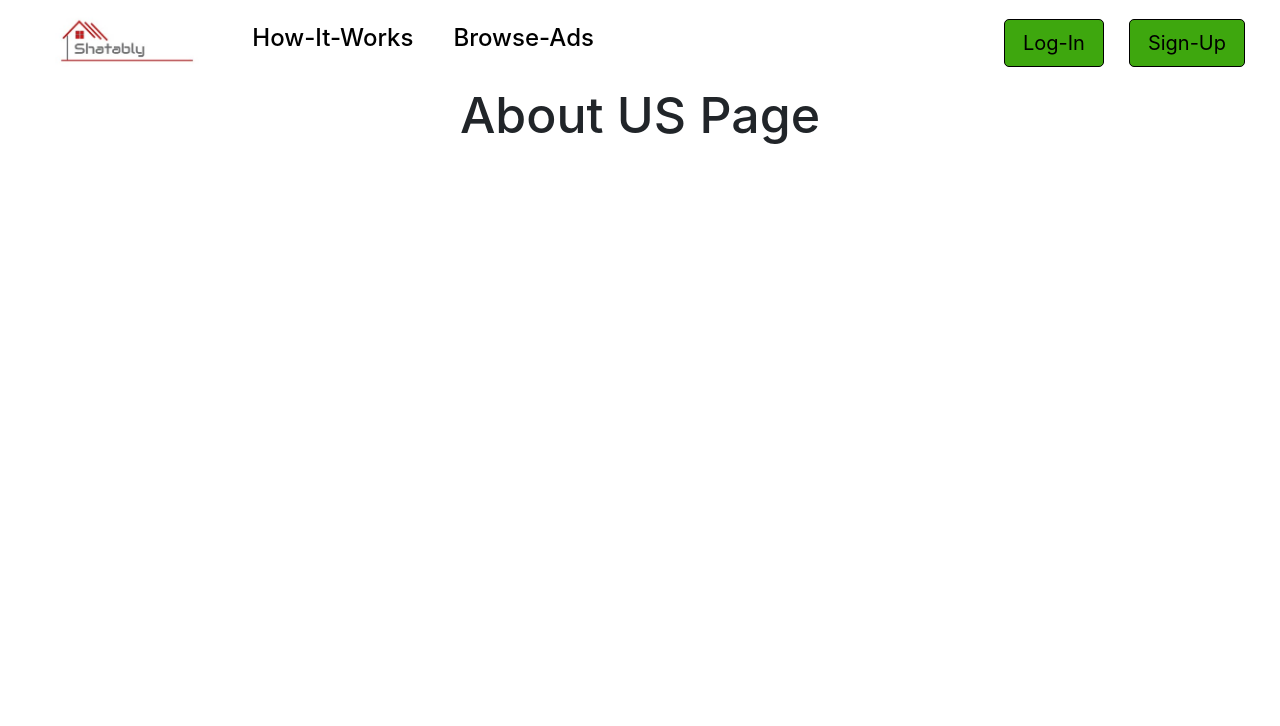
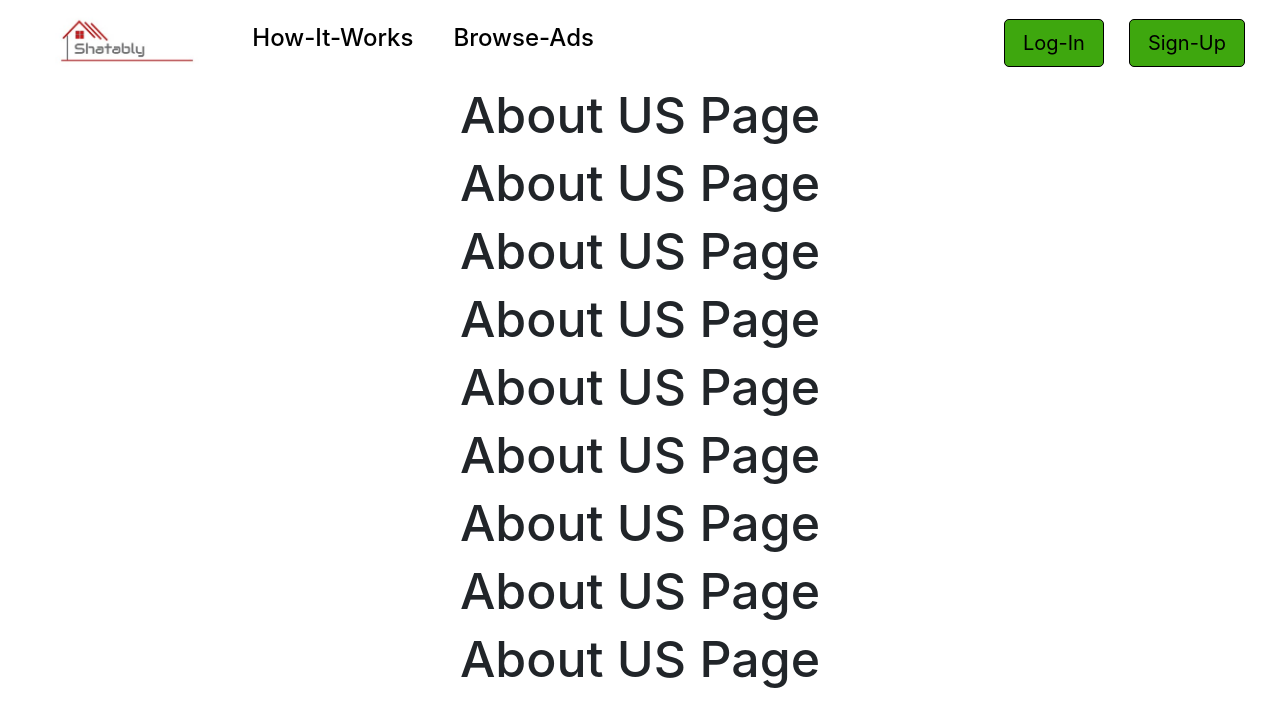
Before and after one commit to RaheemAmer/Shatably---Project, a React (Create React App) app: page /About in a window 1280 px wide. Shown: the top 726 px of the page. Built offline with nearby package versions, Linux system fonts and the light colour scheme.

Commit message:
Handle Error + Updates

```diff
--- a/src/components/CompRegister/register.js
+++ b/src/components/CompRegister/register.js
@@ -150,7 +150,7 @@ const SignUp = () => {
                     localStorage.setItem("company_token", response.data.token);
                 }).catch((err) => {
                     console.log(err);
-                    MySwal.fire(`Invalid Register , Please Enter Your Personal Data in Right Way , These Data are Already Exist`);
+                    MySwal.fire(`Invalid Register , Please Enter Your Personal Data in Right Way , This Data Already Exist`);
                 });
         }
     };
--- a/src/components/UserRegister/register.js
+++ b/src/components/UserRegister/register.js
@@ -149,7 +149,7 @@ const SignUp = () => {
                     localStorage.setItem("user_token", response.data.token);
                 }).catch((err) => {
                     console.log(err);
-                    MySwal.fire(`Invalid Register , Please Enter Your Personal Data in Right Way , These Data are Already Exist`);
+                    MySwal.fire(`Invalid Register , Please Enter Your Personal Data in Right Way , This Data Already Exist`);
                 });
         }
     };
--- a/src/components/about/about.js
+++ b/src/components/about/about.js
@@ -6,6 +6,14 @@ export default function NavBar() {
     return (
         <div className="App">
             <h1>About US Page</h1>
+            <h1>About US Page</h1>
+            <h1>About US Page</h1>
+            <h1>About US Page</h1>
+            <h1>About US Page</h1>
+            <h1>About US Page</h1>
+            <h1>About US Page</h1>
+            <h1>About US Page</h1>
+            <h1>About US Page</h1>
         </div >
     )
 }
```
